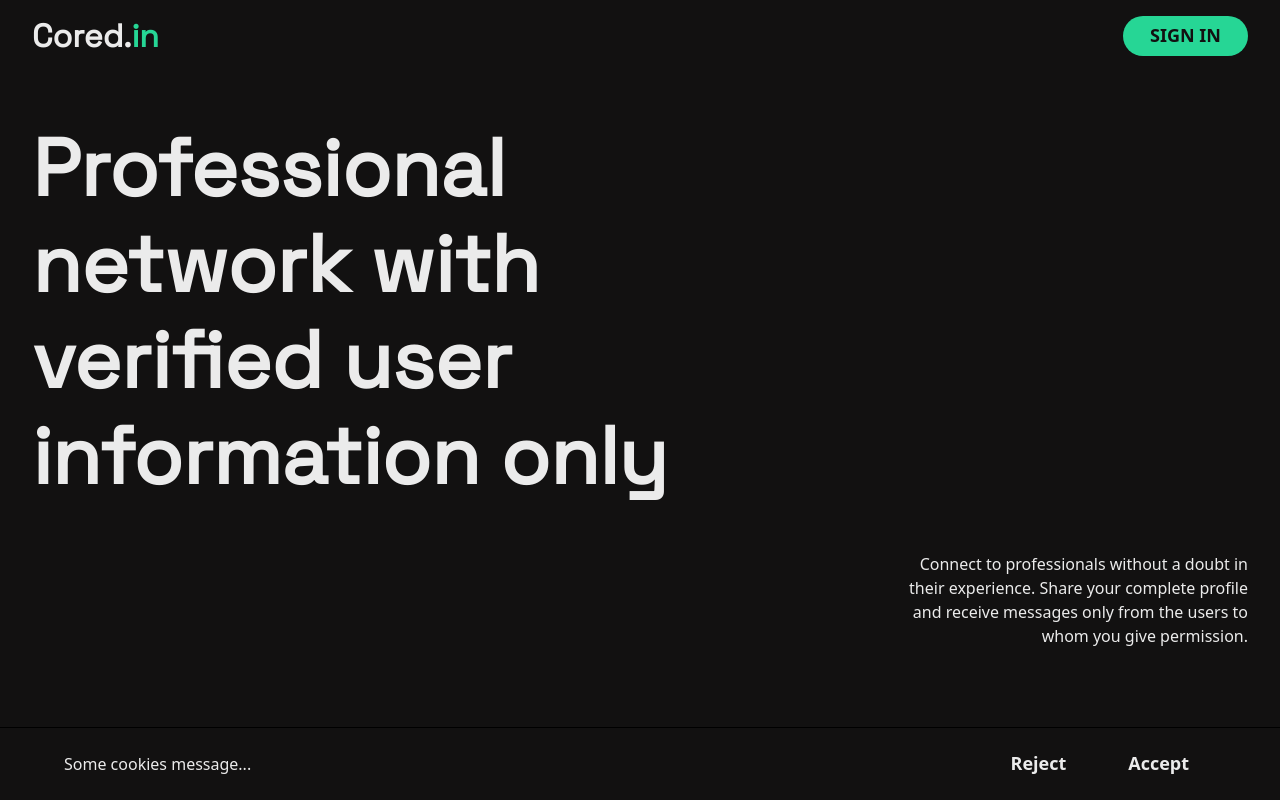
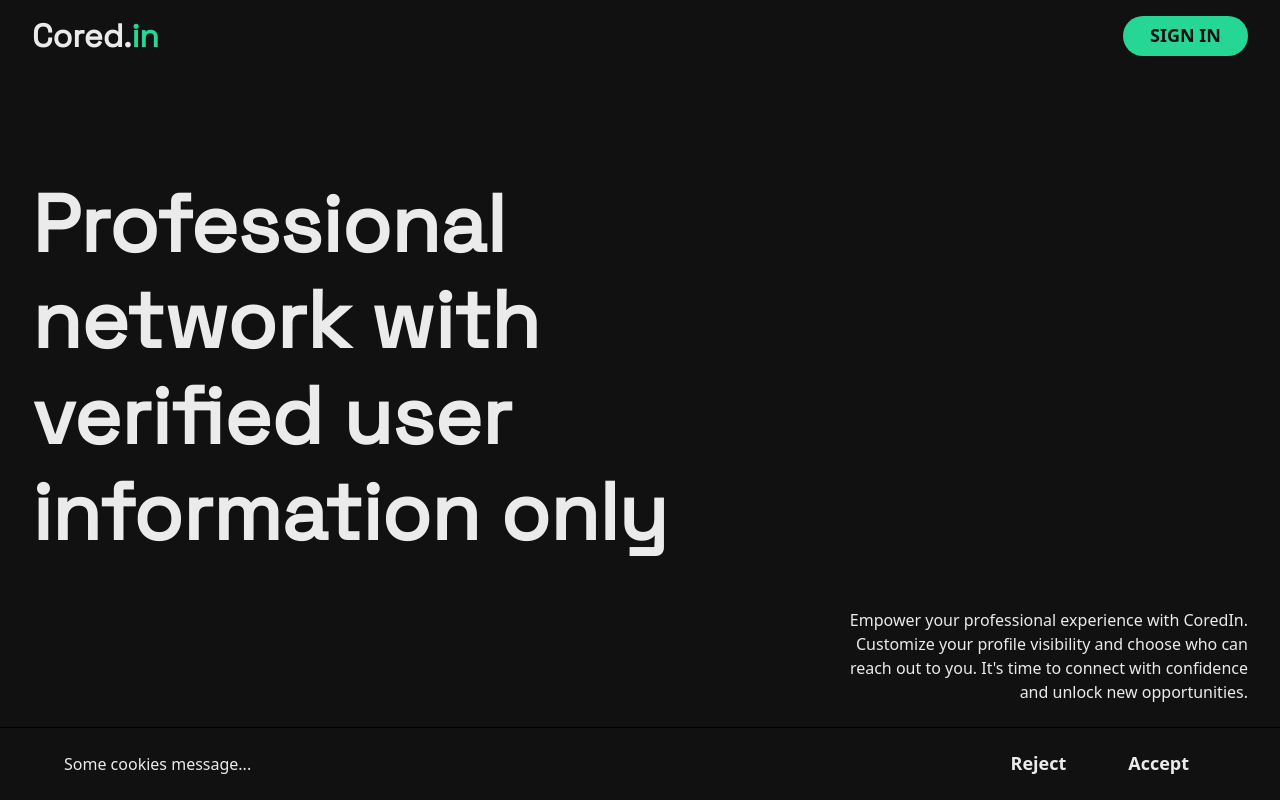
Before and after one commit to igorperic17/cored.in, a React (Vite) app in the folder packages/frontend/: page / in a window 1280 px wide. Shown: the top 800 px of the page. Built offline with nearby package versions, Linux system fonts and the light colour scheme.

Commit message:
Edit Hero text and min-height

```diff
--- a/packages/frontend/src/modules/landing/components/Hero.tsx
+++ b/packages/frontend/src/modules/landing/components/Hero.tsx
@@ -2,8 +2,9 @@ import { Box, Flex, Heading, Text } from "@chakra-ui/react";
 
 export const Hero = () => {
   return (
-    <Box w="100%" mt="6vh" h="min-content">
+    <Box w="100%" mt="6vh">
       <Flex
+        minH="80vh"
         w="100%"
         direction="column"
         align="start"
@@ -13,15 +14,10 @@ export const Hero = () => {
         <Heading as="h2" fontSize="5rem" textAlign="left" maxW="750px">
           Professional network with verified user information only
         </Heading>
-        <Text
-          textAlign="right"
-          maxW="350px"
-          //   border="1px solid red"
-          alignSelf="end"
-        >
-          Connect to professionals without a doubt in their experience. Share
-          your complete profile and receive messages only from the users to whom
-          you give permission.
+        <Text textAlign="right" maxW="400px" alignSelf="end">
+          Empower your professional experience with CoredIn. Customize your
+          profile visibility and choose who can reach out to you. It's time to
+          connect with confidence and unlock new opportunities.
         </Text>
       </Flex>
     </Box>
```
